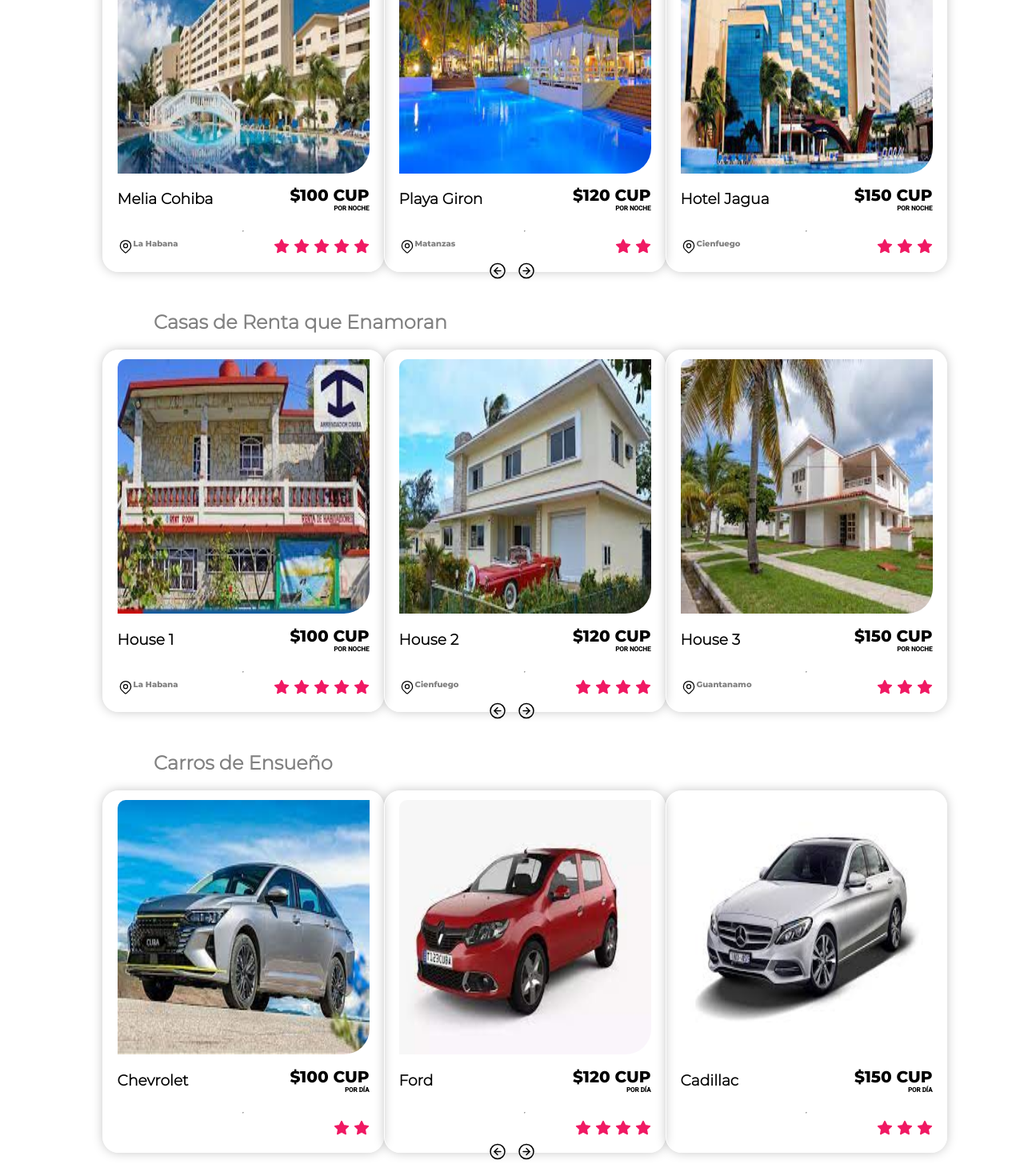
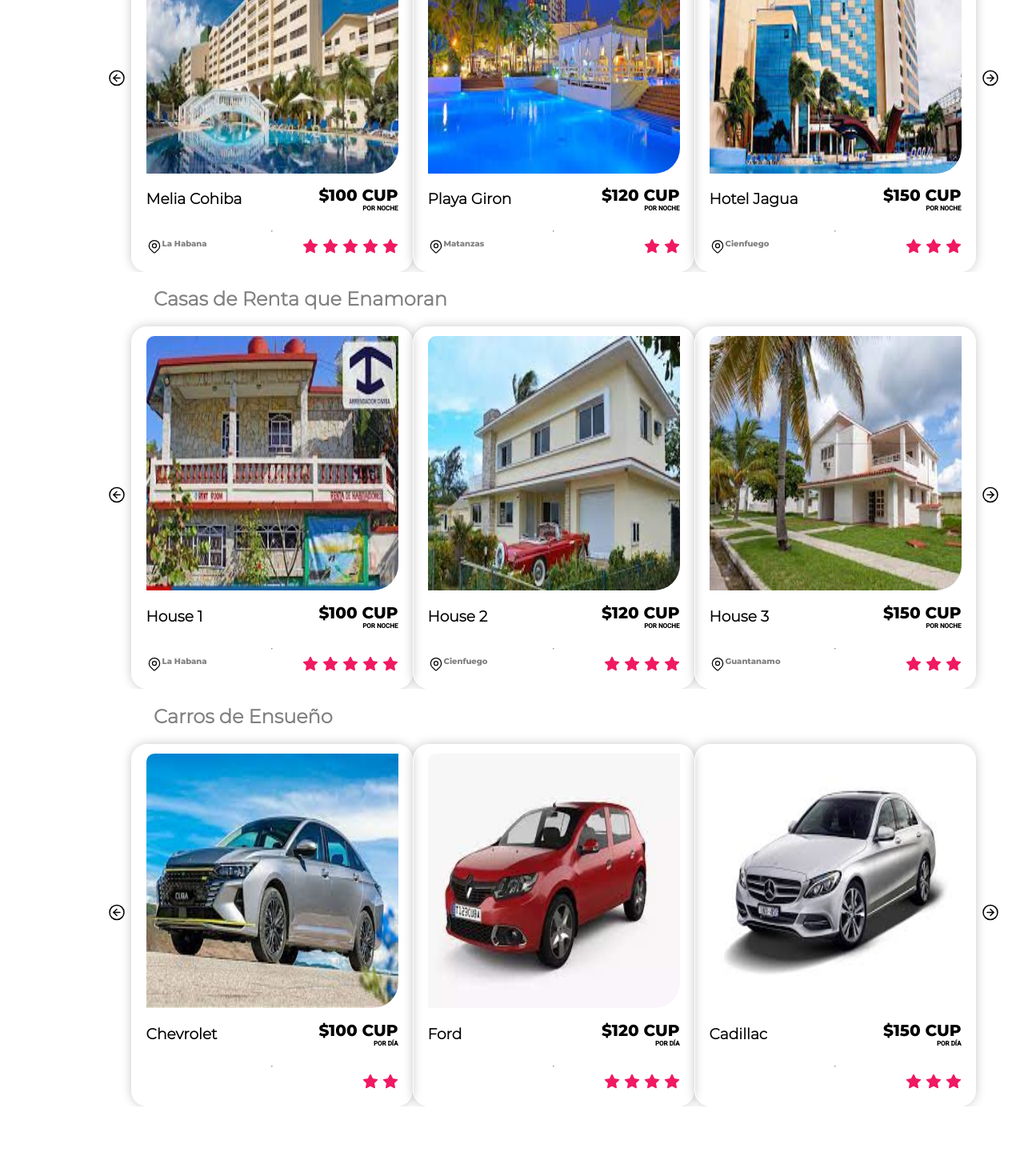
Before and after one commit to ulisesyerandis/Guajirito_test, an Angular app: page / in a window 1280 px wide. Shown: the part 2709-4179 px from the top of the page at 80% size. After the commit the page ends 4092 px from the top, so only its background shows below. Built offline with nearby package versions, Linux system fonts and the light colour scheme; a web font is replaced by a local one.

Commit message:
implementing arrows cards

```diff
--- a/src/app/app/page/recomendation/recomendation.component.css
+++ b/src/app/app/page/recomendation/recomendation.component.css
@@ -59,8 +59,3 @@
     font-family: 'Montserrat-Light';
     color: gray;
   }
-  .buton_container
-  {
-    display: flex;
-    flex-direction: row;
-  }
--- a/src/app/app/page/recomendation/recomendation.component.html
+++ b/src/app/app/page/recomendation/recomendation.component.html
@@ -4,6 +4,9 @@
              <h2>Los Hoteles Favoritos</h2>
         </div>
         <div class="hoteles" #carrusel>
+            <button (click)="moverCarrusel(-1)">
+                <img src="/assets/icons/circle-arrow-left.svg" alt="left">
+            </button>
             <div class="hotel" *ngFor="let hotel of VisiblesHotels">
                 <app-ofert-card
                 [father]="father"
@@ -14,11 +17,6 @@
                 [stars]="hotel.stars"
                 ></app-ofert-card>
             </div>
-        </div>
-        <div class="buton_container">
-            <button (click)="moverCarrusel(-1)">
-            <img src="/assets/icons/circle-arrow-left.svg" alt="left">
-        </button>
             <button (click)="moverCarrusel(1)">
                 <img src="/assets/icons/circle-arrow-right.svg" alt="right">
             </button>
--- a/src/app/app/page/recommended-car/recommended-car.component.css
+++ b/src/app/app/page/recommended-car/recommended-car.component.css
@@ -23,6 +23,8 @@
   .cars
    {
     display: flex;
+    flex-direction: row;
+    align-items: center;
     transition: transform 0.5s ease;
     width: 80%;
   }
@@ -60,9 +62,3 @@
     font-family: 'Montserrat-Light';
     color: gray;
   }
-
-  .buton_container
-  {
-    display: flex;
-    flex-direction: row;
-  }
--- a/src/app/app/page/recommended-car/recommended-car.component.html
+++ b/src/app/app/page/recommended-car/recommended-car.component.html
@@ -4,6 +4,9 @@
             <h2>Carros de Ensueño</h2>
         </div>
         <div class="cars" #carrusel>
+            <button (click)="moverCarrusel(-1)">
+                <img src="/assets/icons/circle-arrow-left.svg" alt="left">
+            </button>
             <div class="car" *ngFor="let car of visiblesCar">
                 <app-ofert-card
                 [father]="father"
@@ -13,11 +16,6 @@
                 [stars]="car.stars"
                 ></app-ofert-card>
             </div>
-        </div>
-        <div class="buton_container">
-            <button (click)="moverCarrusel(-1)">
-            <img src="/assets/icons/circle-arrow-left.svg" alt="left">
-        </button>
             <button (click)="moverCarrusel(1)">
                 <img src="/assets/icons/circle-arrow-right.svg" alt="right">
             </button>
--- a/src/app/app/page/recommended-rental-house/recommended-rental-house.component.css
+++ b/src/app/app/page/recommended-rental-house/recommended-rental-house.component.css
@@ -24,6 +24,8 @@
   .houses
    {
     display: flex;
+    flex-direction: row;
+    align-items: center;
     transition: transform 0.5s ease;
     width: 80%;
   }
--- a/src/app/app/page/recommended-rental-house/recommended-rental-house.component.html
+++ b/src/app/app/page/recommended-rental-house/recommended-rental-house.component.html
@@ -4,6 +4,9 @@
              <h2>Casas de Renta que Enamoran</h2>
         </div>
         <div class="houses" #carrusel>
+            <button (click)="moverCarrusel(-1)">
+                <img src="/assets/icons/circle-arrow-left.svg" alt="left">
+            </button>
             <div class="house" *ngFor="let house of visibleHouses">
                 <app-ofert-card
                 [father]="father"
@@ -14,11 +17,6 @@
                 [stars]="house.stars"
                 ></app-ofert-card>
             </div>
-        </div>
-        <div class="buton_container">
-            <button (click)="moverCarrusel(-1)">
-            <img src="/assets/icons/circle-arrow-left.svg" alt="left">
-        </button>
             <button (click)="moverCarrusel(1)">
                 <img src="/assets/icons/circle-arrow-right.svg" alt="right">
             </button>
```
